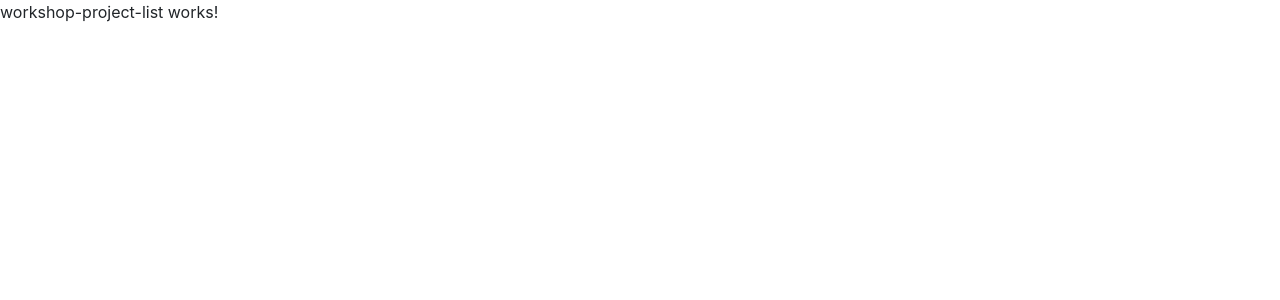
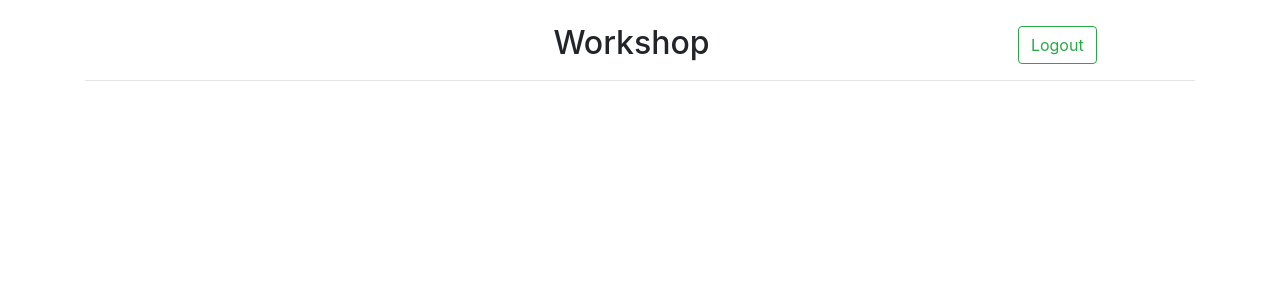
Before and after one commit to Fjord82/ShipmentPackerAngular, an Angular app in the folder ShipmentPacker-app/: page /workshop in a window 1280 px wide. Shown: the top 300 px of the page. Built offline with nearby package versions, Linux system fonts and the light colour scheme.

Commit message:
workshop view

```diff
--- a/ShipmentPacker-app/src/app/workshop/project/workshop-project-list/workshop-project-list.component.html
+++ b/ShipmentPacker-app/src/app/workshop/project/workshop-project-list/workshop-project-list.component.html
@@ -1,3 +1,7 @@
-<p>
-  workshop-project-list works!
-</p>
+<div class="container">
+  <br>
+  <div class="text-center offset-4">
+    <h2>Workshop<button type="button" class="btn btn-outline-success offset-5" (click)="logoutbtn()">Logout</button></h2>
+  </div>
+  <hr>
+</div>
--- a/ShipmentPacker-app/src/app/workshop/project/workshop-project-list/workshop-project-list.component.ts
+++ b/ShipmentPacker-app/src/app/workshop/project/workshop-project-list/workshop-project-list.component.ts
@@ -1,4 +1,5 @@
 import { Component, OnInit } from '@angular/core';
+import {Router} from '@angular/router';
 
 @Component({
   selector: 'app-workshop-project-list',
@@ -7,9 +8,14 @@ import { Component, OnInit } from '@angular/core';
 })
 export class WorkshopProjectListComponent implements OnInit {
 
-  constructor() { }
+  constructor(private router: Router) {
+  }
 
   ngOnInit() {
   }
 
+  logoutbtn() {
+    this.router.navigateByUrl('/login');
+
+  }
 }
```
